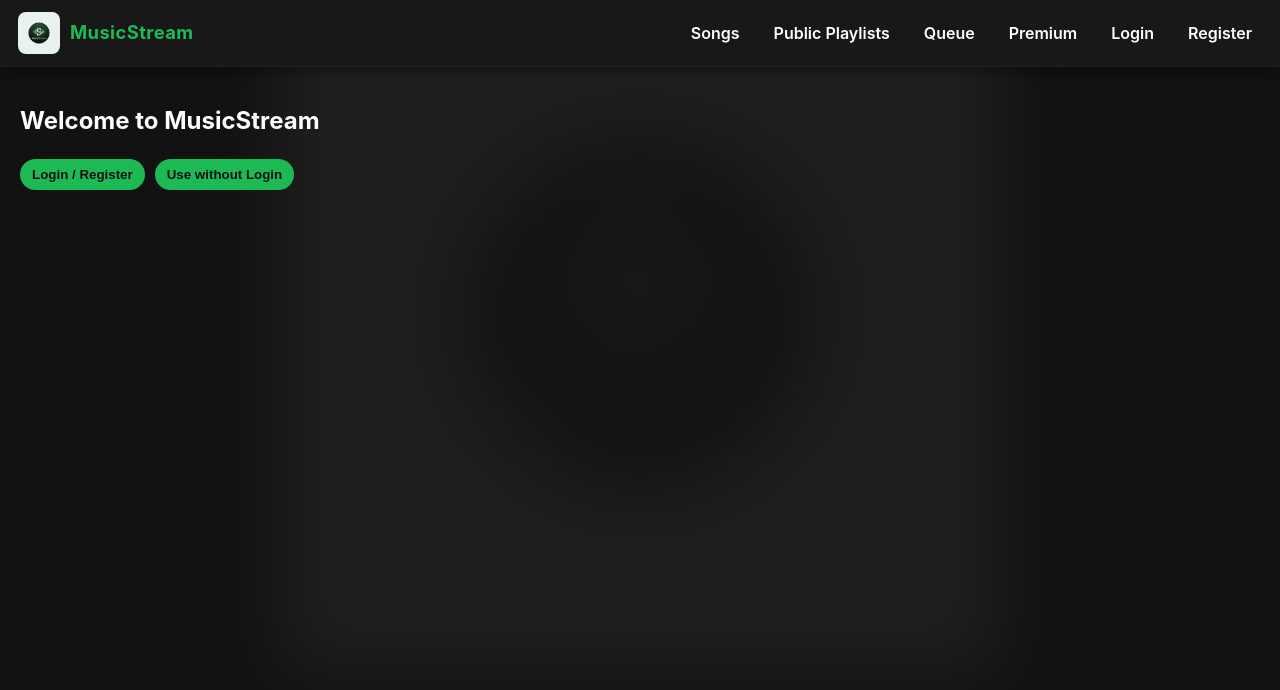
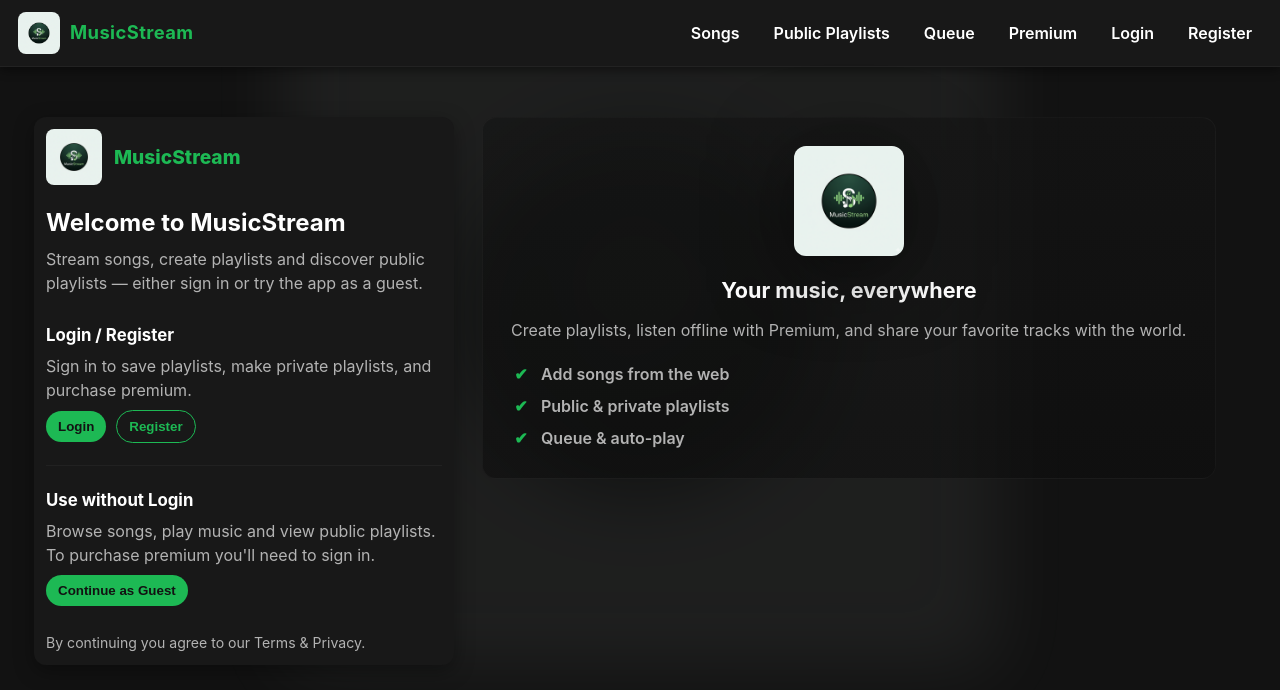
Before and after one commit to mehulswami2006/musicstream, a React (Create React App) app in the folder frontend/: page / in a window 1280 px wide. Shown: the top 690 px of the page. Built offline with nearby package versions, Linux system fonts and the light colour scheme; no server answers.

Commit message:
Add Choice page layout and styling; implement logo and user options for login and guest access

```diff
--- /dev/null
+++ b/frontend/src/pages/Choice.css
@@ -0,0 +1,152 @@
+/* Choice.css — root choice screen with left options and right visual */
+
+.choice-root {
+  display: grid;
+  grid-template-columns: 420px 1fr;
+  gap: 28px;
+  padding: 34px;
+  align-items: start;
+  min-height: calc(100vh - 36px);
+}
+
+/* Left column card (options) */
+.choice-left {
+  display: flex;
+  flex-direction: column;
+  gap: 18px;
+  padding: 20px;
+  border-radius: 12px;
+  background: linear-gradient(180deg, rgba(24,24,24,0.96), rgba(16,16,16,0.92));
+}
+
+/* Brand area */
+.choice-brand {
+  display:flex;
+  gap:12px;
+  align-items:center;
+}
+.choice-logo {
+  width:56px;
+  height:56px;
+  object-fit:contain;
+  border-radius:8px;
+}
+.choice-title {
+  color: var(--spotify-green);
+  font-weight: 800;
+  font-size: 1.2rem;
+}
+
+/* intro */
+.choice-intro h2 {
+  margin-top: 2px;
+  margin-bottom: 6px;
+}
+.choice-intro p { margin-bottom: 6px; }
+
+/* action blocks */
+.choice-actions {
+  display:flex;
+  flex-direction:column;
+  gap: 14px;
+  margin-top: 4px;
+}
+
+.choice-action h3 {
+  margin-bottom: 6px;
+  font-size: 1.05rem;
+}
+.choice-action p { margin-bottom: 8px; }
+
+.action-buttons {
+  display:flex;
+  gap: 10px;
+  align-items:center;
+}
+.action-buttons .secondary {
+  background: transparent;
+  border: 1px solid var(--spotify-green);
+  color: var(--spotify-green);
+}
+
+/* visual divider */
+.divider {
+  height: 1px;
+  background: rgba(255,255,255,0.04);
+  margin: 8px 0;
+}
+
+/* footer */
+.choice-footer {
+  margin-top: 8px;
+  font-size: 0.88rem;
+  color: var(--spotify-light-gray);
+}
+
+/* Right column visual */
+.choice-right {
+  display:flex;
+  align-items:center;
+  justify-content:center;
+  padding-right: 30px;
+}
+.visual-wrap {
+  width:100%;
+  display:flex;
+  align-items:center;
+  justify-content:center;
+}
+.visual-card {
+  width: 100%;
+  max-width: 760px;
+  padding: 28px;
+  border-radius: 14px;
+  background: linear-gradient(180deg, rgba(20,20,20,0.6), rgba(14,14,14,0.6));
+  backdrop-filter: blur(8px);
+  display:flex;
+  flex-direction: column;
+  gap: 12px;
+  text-align: left;
+  border: 1px solid rgba(255,255,255,0.03);
+}
+.visual-logo {
+  width: 110px;
+  height: 110px;
+  object-fit: contain;
+  border-radius: 12px;
+  align-self: center;
+  filter: drop-shadow(0 12px 40px rgba(0,0,0,0.6));
+}
+.visual-heading {
+  color: var(--spotify-white);
+  font-size: 1.35rem;
+  text-align: center;
+  margin-top: 6px;
+}
+.feature-list {
+  display:flex;
+  flex-direction: column;
+  gap:8px;
+  margin-top: 8px;
+}
+.feature {
+  color: var(--spotify-light-gray);
+  display:flex;
+  gap:10px;
+  align-items:center;
+  font-weight:600;
+}
+.feature strong {
+  color: var(--spotify-green);
+  font-weight:700;
+  width:20px;
+  text-align:center;
+}
+
+/* responsive */
+@media (max-width: 980px) {
+  .choice-root { grid-template-columns: 1fr; padding: 20px; gap: 18px; }
+  .choice-right { order: 2; padding-right: 0; }
+  .choice-left { order: 1; }
+  .visual-card { padding:18px; }
+}
--- a/frontend/src/pages/Choice.js
+++ b/frontend/src/pages/Choice.js
@@ -1,18 +1,68 @@
-// src/pages/Choice.js
+// frontend/src/pages/Choice.js
 import React from 'react';
 import { useNavigate } from 'react-router-dom';
+import './Choice.css';
+import logo from '../assets/MusicStreamLogo.png';
 
-export default function Choice(){
+export default function Choice() {
   const nav = useNavigate();
-  const handleGuest = ()=> nav('/songs?guest=true');
 
   return (
-    <div style={{padding:20}}>
-      <h2>Welcome to MusicStream</h2>
-      <div style={{display:'flex',gap:10, marginTop:20}}>
-        <button onClick={()=>nav('/login')}>Login / Register</button>
-        <button onClick={handleGuest}>Use without Login</button>
+    <div className="choice-root">
+      <div className="choice-left card">
+        <div className="choice-brand">
+          <img src={logo} alt="MusicStream" className="choice-logo" />
+          <div className="choice-title">MusicStream</div>
+        </div>
+
+        <div className="choice-intro">
+          <h2>Welcome to MusicStream</h2>
+          <p className="muted">
+            Stream songs, create playlists and discover public playlists — either sign in or try the app as a guest.
+          </p>
+        </div>
+
+        <div className="choice-actions">
+          <div className="choice-action">
+            <h3>Login / Register</h3>
+            <p className="muted">Sign in to save playlists, make private playlists, and purchase premium.</p>
+            <div className="action-buttons">
+              <button onClick={() => nav('/login')} aria-label="Login">Login</button>
+              <button className="secondary" onClick={() => nav('/register')} aria-label="Register">Register</button>
+            </div>
+          </div>
+
+          <div className="divider" />
+
+          <div className="choice-action">
+            <h3>Use without Login</h3>
+            <p className="muted">Browse songs, play music and view public playlists. To purchase premium you'll need to sign in.</p>
+            <div className="action-buttons">
+              <button onClick={() => nav('/songs?guest=true')} aria-label="Use without login">Continue as Guest</button>
+            </div>
+          </div>
+        </div>
+
+        <footer className="choice-footer muted">
+          By continuing you agree to our Terms & Privacy.
+        </footer>
       </div>
+
+      <aside className="choice-right">
+        <div className="visual-wrap">
+          <div className="visual-card">
+            <img src={logo} alt="MusicStream decorative" className="visual-logo" />
+            <h3 className="visual-heading">Your music, everywhere</h3>
+            <p className="muted">Create playlists, listen offline with Premium, and share your favorite tracks with the world.</p>
+
+            <div className="feature-list">
+              <div className="feature"><strong>✔</strong> Add songs from the web</div>
+              <div className="feature"><strong>✔</strong> Public & private playlists</div>
+              <div className="feature"><strong>✔</strong> Queue & auto-play</div>
+            </div>
+          </div>
+        </div>
+      </aside>
     </div>
   );
 }
```
